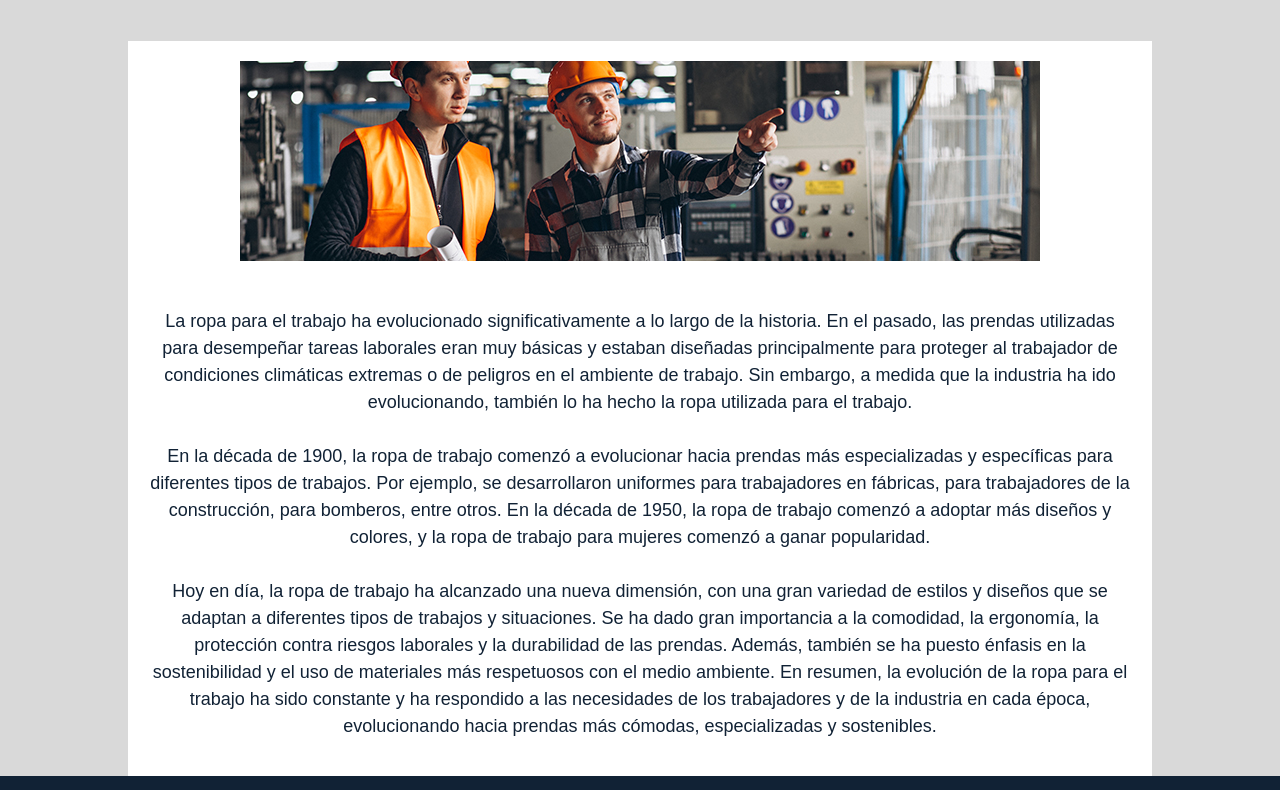
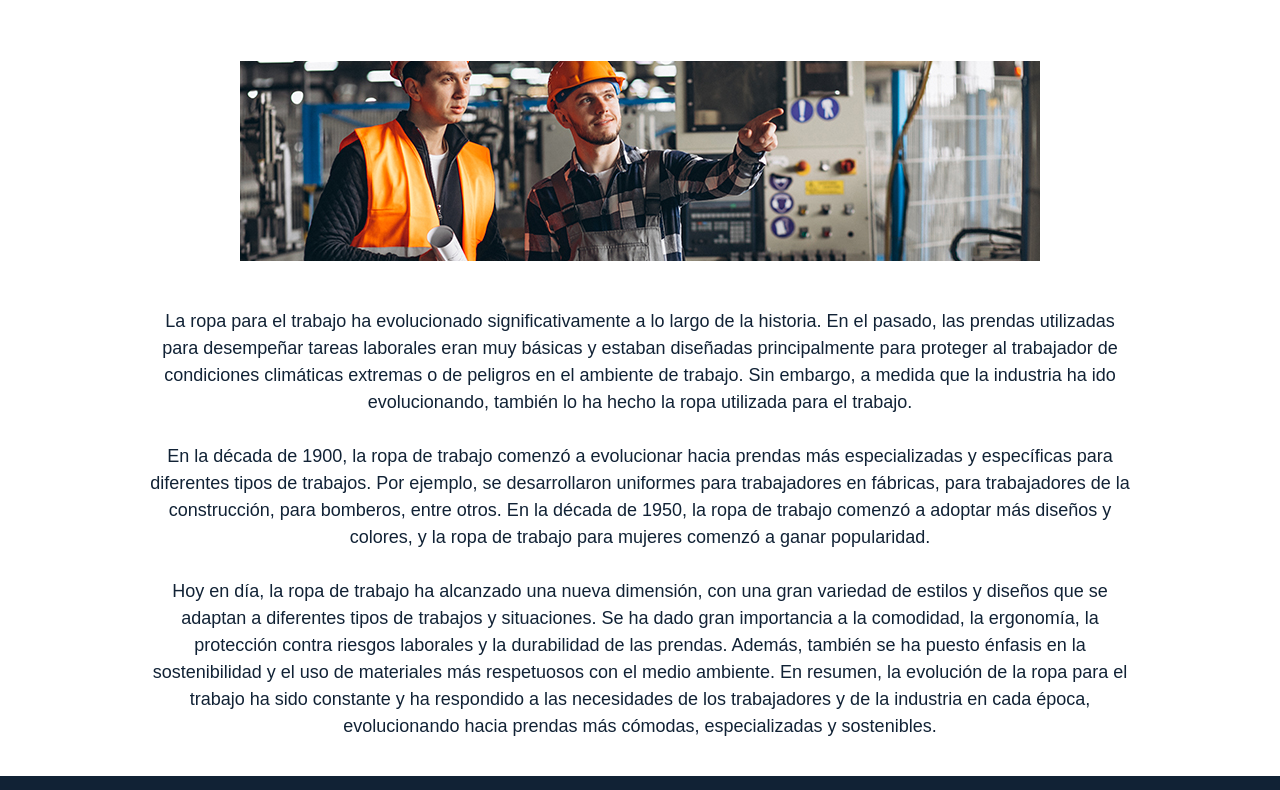
Before and after one commit to yasb123/Entrega_Yeisson_Sanchez, a plain HTML site: page pages/blog.html in a window 1280 px wide. Shown: the part 323-1113 px from the top of the page. Drawn offline with nearby package versions, Linux system fonts and the light colour scheme; a web font is replaced by a local one.

Commit message:
modificación css antes de apagar pc

```diff
--- a/css/style.css
+++ b/css/style.css
@@ -673,7 +673,7 @@ height: 100%;
   flex-direction: column;
   justify-content: center;
   align-items: center;
-  background-color: #D9D9D9;
+  background-color: white;
   width: 100%;
 }
 
```
